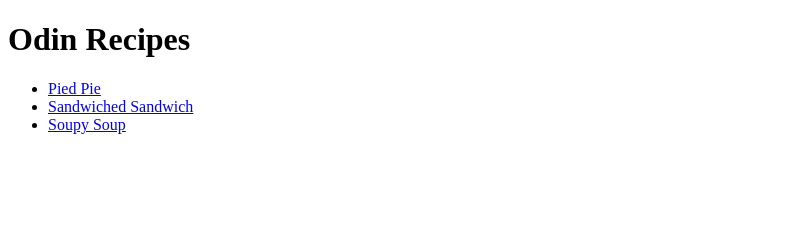
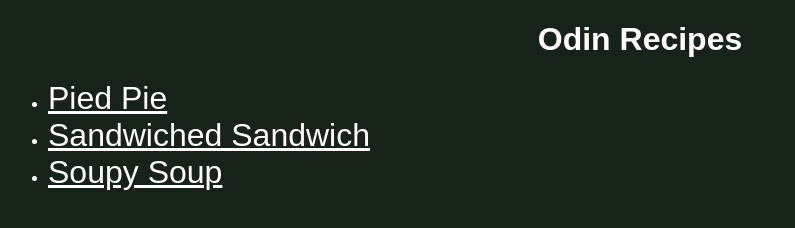
Before and after one commit to jisu-usij/odin-recipes, a plain HTML site: page index.html in a window 1280 px wide. Shown: the whole page, without its empty margins (0-795 px from the left). Drawn offline with Linux system fonts and the light colour scheme.

Commit message:
Add styles.css and add links to it

```diff
--- /dev/null
+++ b/css/styles.css
@@ -0,0 +1,14 @@
+html {
+  background-color: #172218;
+  color: white;
+  font-family: Arial, sans-serif;
+}
+
+a {
+  color: white;
+  font-size: 32px;
+}
+
+h1 {
+  text-align: center;
+}
--- a/index.html
+++ b/index.html
@@ -3,6 +3,7 @@
   <head>
     <meta charset="utf-8">
     <title>Odin Recipes</title>
+    <link rel="stylesheet" href="./css/styles.css">
   </head>
   <body>
     <h1>Odin Recipes</h1>
```
Also changed, not shown: recipes/pie.html (+1 -0 lines), recipes/sandwich.html (+1 -0 lines), recipes/soup.html (+1 -0 lines).
